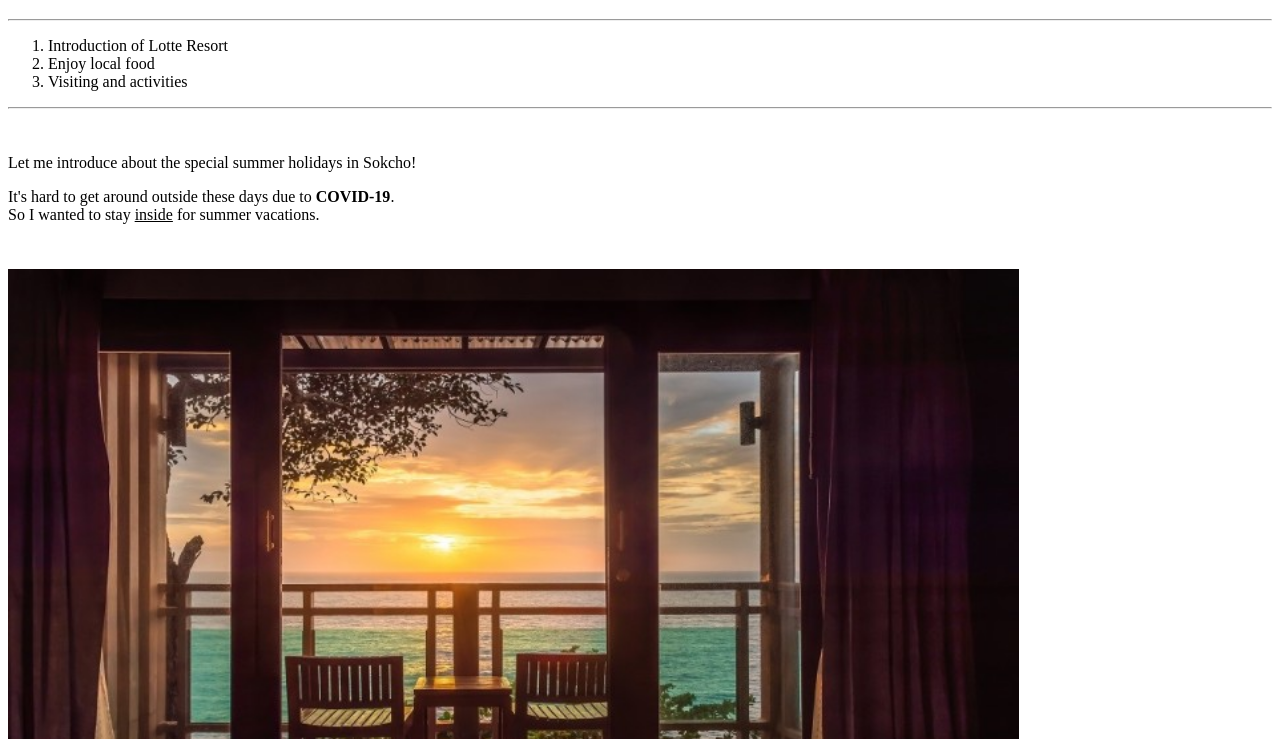
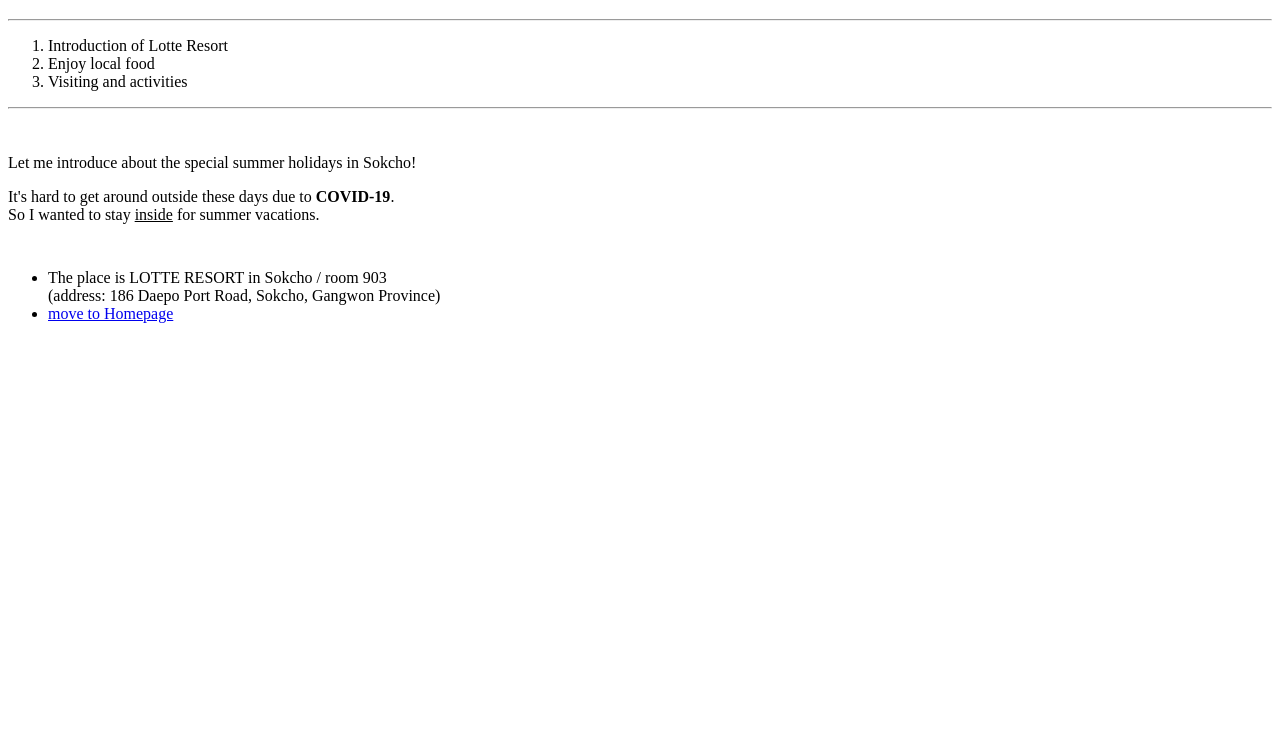
Before and after one commit to kirin059/vacation, a plain HTML site: page vacation.html in a window 1280 px wide. Shown: the part 61-800 px from the top of the page. Drawn offline with Linux system fonts and the light colour scheme.

Commit message:
Update vacation.html

```diff
--- a/vacation.html
+++ b/vacation.html
@@ -17,7 +17,6 @@
 <p style="margin-top:45px;">Let me introduce about the special summer holidays in Sokcho!</p>
 <p style="margin-bottom:45px;">It's hard to get around outside these days due to <strong>COVID-19</strong>.<br>
 So I wanted to stay <u>inside</u> for summer vacations.</p>
-<img src="1.jpg" width="80%">
 <ul>
   <li>The place is LOTTE RESORT in Sokcho / room 903<br>
      (address: 186 Daepo Port Road, Sokcho, Gangwon Province)</li>
```
